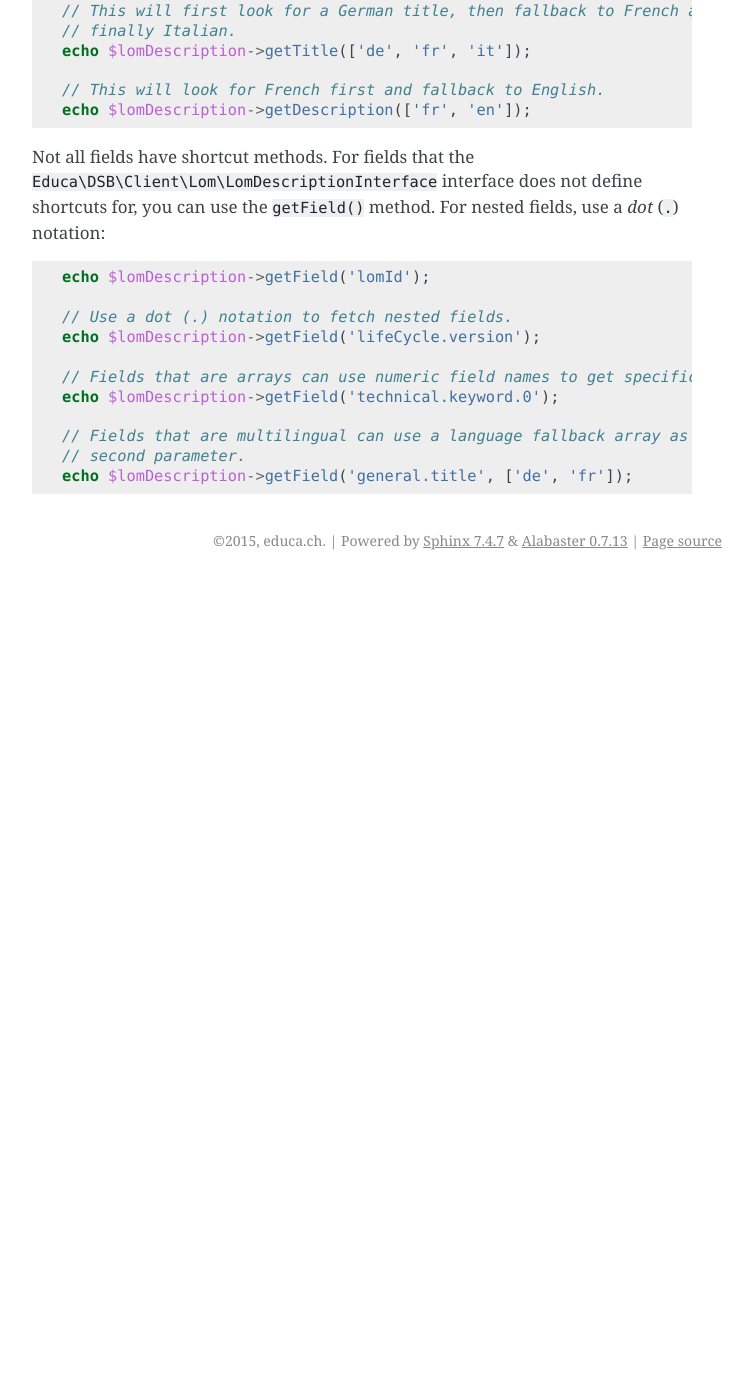
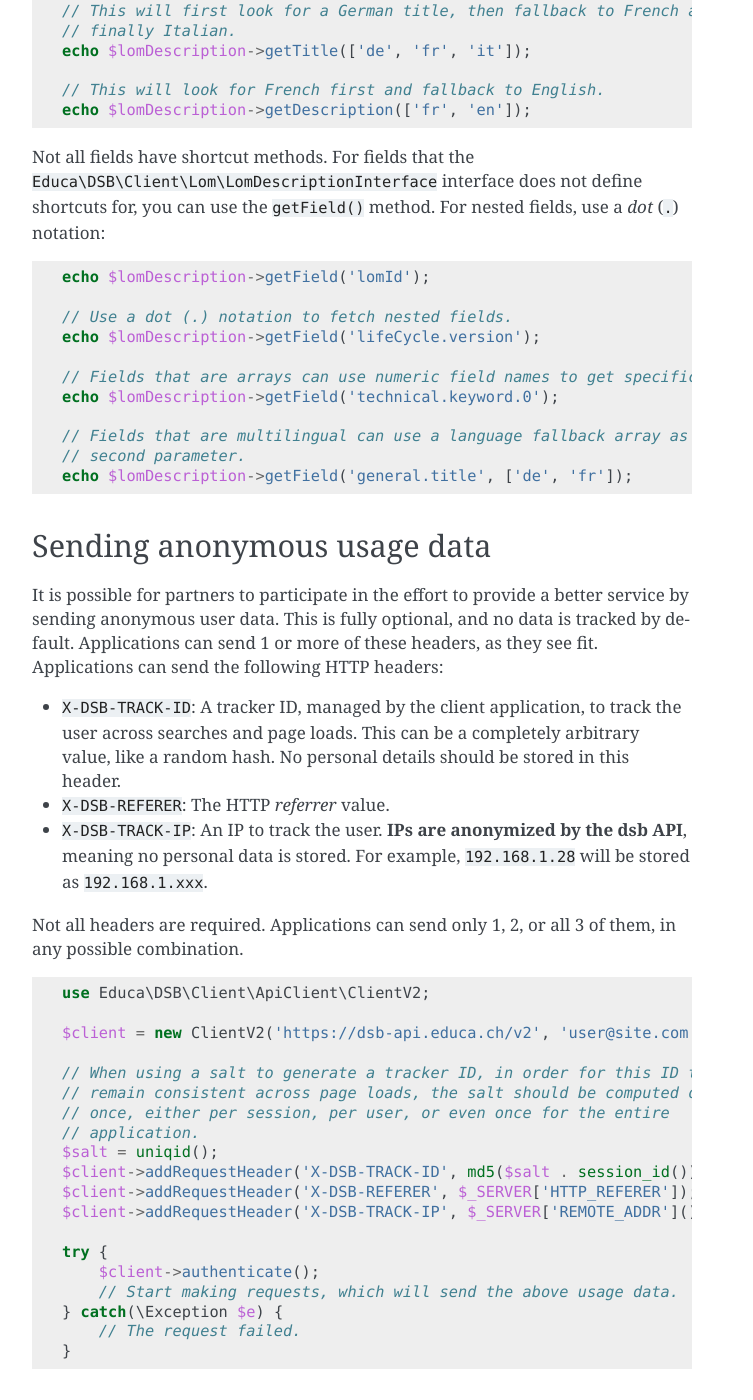
Before and after one commit to educach/dsb-client, a Sphinx documentation site: the page built from docs/quickstart.rst, in a window 1280 px wide and 1400 px high, scrolled down 2353 px. Shown: the whole window, without its empty margins (388-1141 px from the left). Built offline with Sphinx 7.4.7, drawn with Linux system fonts in a browser that asks for light colours; before the commit the page ends 2933 px from its top, so only the background shows below that; some of the changed text lies outside the part shown.

Commit message:
Add the possibility to send custom headers
With the new possibility to send anonymous usage data, we need a way to
actually send the data. Add new methods:
- addRequestHeader()
- setRequestHeaders()
- getRequestHeaders()

Add a little documentation in the quickstart guide, to explain the what
and the why.

```diff
--- a/docs/quickstart.rst
+++ b/docs/quickstart.rst
@@ -120,3 +120,36 @@ Not all fields have shortcut methods. For fields that the ``Educa\DSB\Client\Lom
     // Fields that are multilingual can use a language fallback array as the
     // second parameter.
     echo $lomDescription->getField('general.title', ['de', 'fr']);
+
+Sending anonymous usage data
+============================
+
+It is possible for partners to participate in the effort to provide a better service by sending anonymous user data. This is fully optional, and no data is tracked by default. Applications can send 1 or more of these headers, as they see fit. Applications can send the following HTTP headers:
+
+- ``X-DSB-TRACK-ID``: A tracker ID, managed by the client application, to track the user across searches and page loads. This can be a completely arbitrary value, like a random hash. No personal details should be stored in this header.
+- ``X-DSB-REFERER``: The HTTP *referrer* value.
+- ``X-DSB-TRACK-IP``: An IP to track the user. **IPs are anonymized by the dsb API**, meaning no personal data is stored. For example, ``192.168.1.28`` will be stored as ``192.168.1.xxx``.
+
+Not all headers are required. Applications can send only 1, 2, or all 3 of them, in any possible combination.
+
+.. code-block:: php
+
+    use Educa\DSB\Client\ApiClient\ClientV2;
+
+    $client = new ClientV2('https://dsb-api.educa.ch/v2', 'user@site.com', '/path/to/privatekey.pem', 'passphrase');
+
+    // When using a salt to generate a tracker ID, in order for this ID to
+    // remain consistent across page loads, the salt should be computed only
+    // once, either per session, per user, or even once for the entire
+    // application.
+    $salt = uniqid();
+    $client->addRequestHeader('X-DSB-TRACK-ID', md5($salt . session_id()));
+    $client->addRequestHeader('X-DSB-REFERER', $_SERVER['HTTP_REFERER']);
+    $client->addRequestHeader('X-DSB-TRACK-IP', $_SERVER['REMOTE_ADDR']());
+
+    try {
+        $client->authenticate();
+        // Start making requests, which will send the above usage data.
+    } catch(\Exception $e) {
+        // The request failed.
+    }
```
Also changed, not shown: 1 other file.
